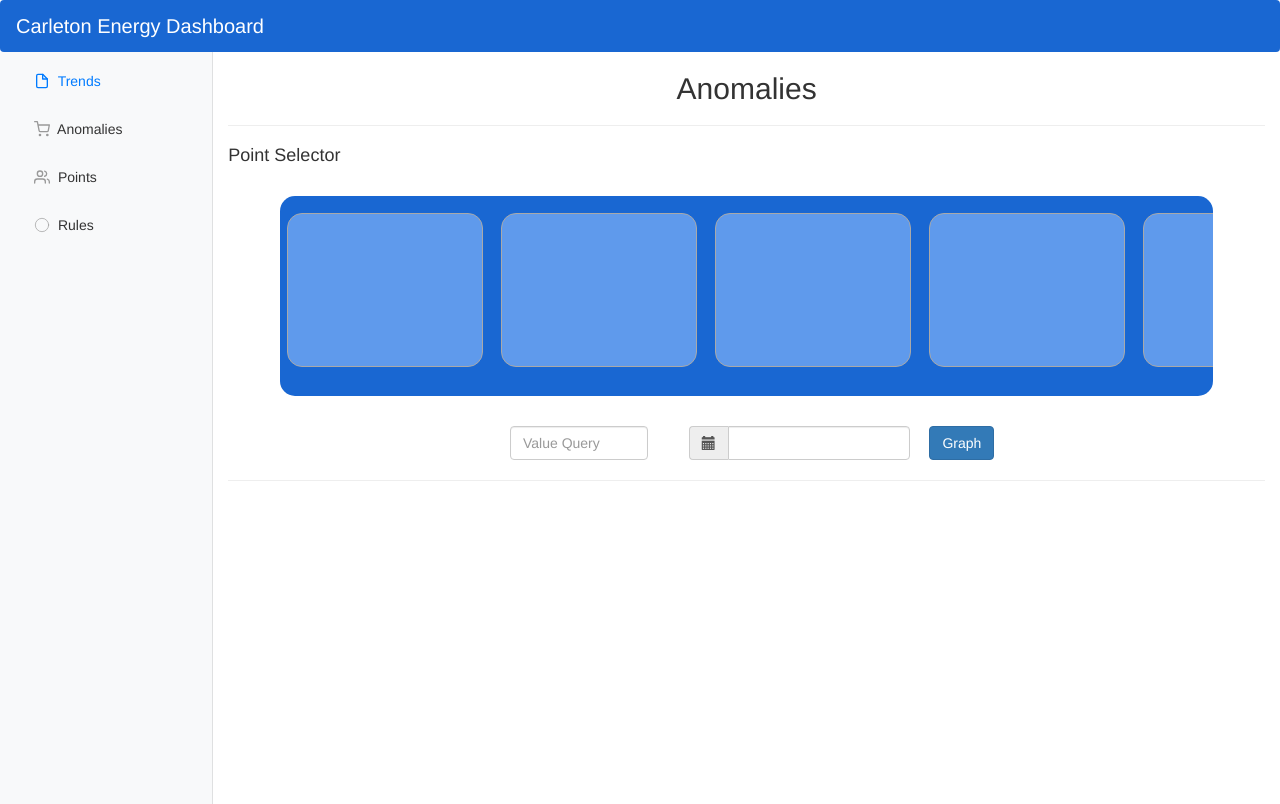
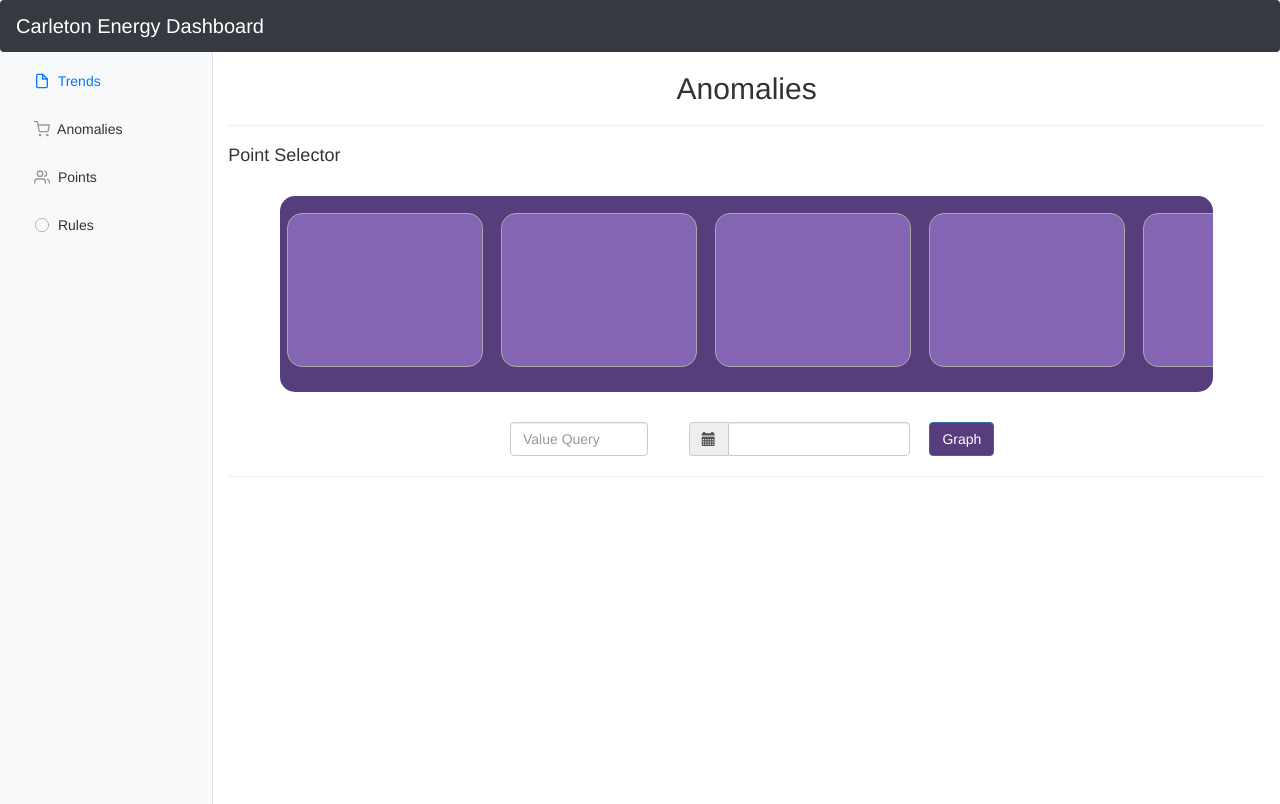
Before and after one commit to carleton-cs-energy-analytics/frontend, a Flask app: page /anomalies in a window 1280 px wide. Run offline with Flask 2, Linux system fonts and the light colour scheme; lists and menus that the app fills with data are empty; some libraries are stand-ins or nearby versions.

Commit message:
changed color for anomaly ui

```diff
--- a/static/css/styles.css
+++ b/static/css/styles.css
@@ -186,7 +186,7 @@ h1 {
     right: 30px;
 }
 
-#search-container {
+#trend-container {
     position: relative;
     height: 14em;
     width: 90%;
@@ -201,7 +201,7 @@ h1 {
     padding-top: 10px;
 }
 
-#search-container select {
+#trend-container select {
     display: inline-block;
     width: 14em;
     height: 11em;
@@ -211,6 +211,37 @@ h1 {
     white-space: normal;
     text-align: center;
     background-color: #5f9aec;
+    color: white;
+    border-radius: 15px;
+
+
+}
+
+#anomaly-container {
+    position: relative;
+    height: 14em;
+    width: 90%;
+    margin: 30px auto;
+    background: #563d7c;
+    text-align: left;
+    white-space: nowrap;
+    overflow-x: auto;
+    overflow-y: hidden;
+    vertical-align: middle;
+    border-radius: 15px;
+    padding-top: 10px;
+}
+
+#anomaly-container select {
+    display: inline-block;
+    width: 14em;
+    height: 11em;
+    margin: 0.5em;
+    border: 1px solid #A9A9A9;
+    padding: 3px;
+    white-space: normal;
+    text-align: center;
+    background-color: #8465b3;
     color: white;
     border-radius: 15px;
 
--- a/templates/anomalies.html
+++ b/templates/anomalies.html
@@ -8,7 +8,7 @@
 <h4>
     Point Selector
 </h4>
-<div id="search-container" style="height:200px">
+<div id="anomaly-container">
     <form id="series-0" class="series">
         <select class="building" multiple>
         </select>
@@ -48,7 +48,7 @@
             </div>
         </div>
         <div class="form-group col-md-2">
-            <button id="submit-search-query" type="button" class="btn btn-primary">Graph</button>
+            <button id="submit-search-query" type="button" class="btn btn-primary" style="background-color: #563d7c">Graph</button>
         </div>
     </div>
     <div class="col-md-2">
--- a/templates/layout.html
+++ b/templates/layout.html
@@ -19,7 +19,7 @@
 </head>
 
 <body>
-<nav class="navbar navbar-light" style="background-color: #1967d2; margin-bottom: 0px;">
+<nav class="navbar navbar-dark" style="background-color: #343a40; margin-bottom: 0px;">
     <a class="navbar-title" href="#">Carleton Energy Dashboard</a>
 
 </nav>
--- a/templates/search-engine.html
+++ b/templates/search-engine.html
@@ -8,7 +8,7 @@
 <h4>
     Point Selector
 </h4>
-<div id="search-container">
+<div id="trend-container">
     <form id="series-0" class="series"
     ">
     <select class="building" multiple>
@@ -42,7 +42,7 @@
             </div>
         </div>
         <div class="form-group col-md-2">
-            <button id="submit-search-query" type="button" class="btn btn-primary">Graph</button>
+            <button id="submit-search-query" type="button" class="btn btn-primary" style="background-color: #1967d2">Graph</button>
         </div>
     </div>
     <div class="col-md-3">
```
